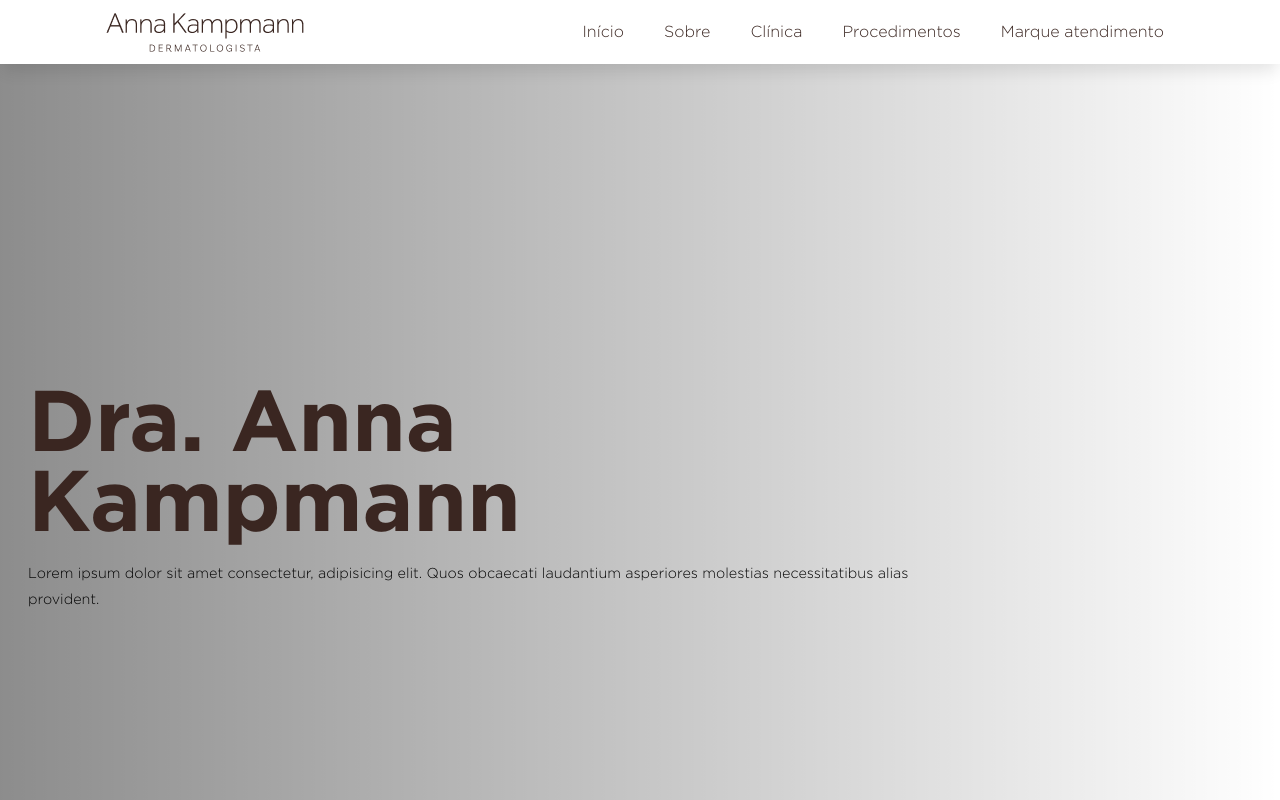
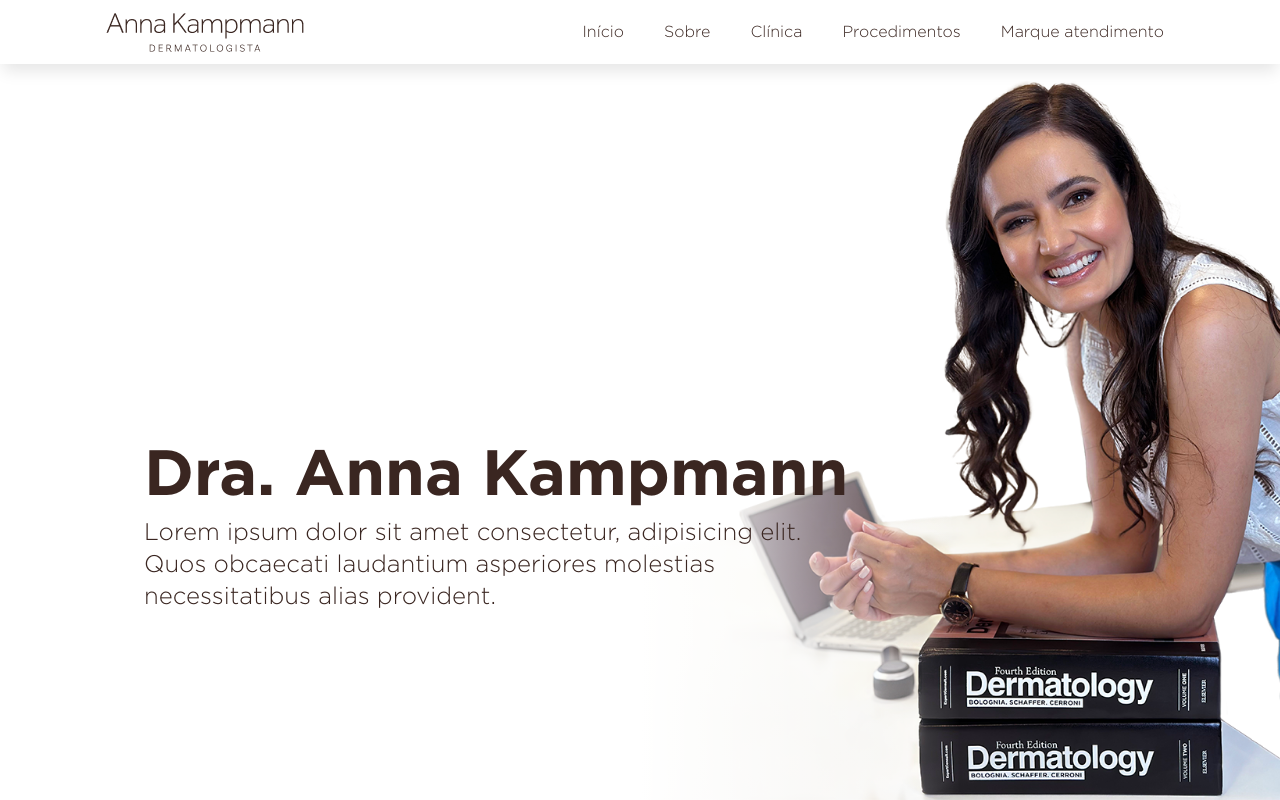
Before and after one commit to gabrielbigliardi/annakampmann, a Next.js app: page / in a window 1280 px wide. Shown: the top 800 px of the page. Built offline with nearby package versions, Linux system fonts and the light colour scheme.

Commit message:
fix: HERO

```diff
--- a/app/(home)/_components/Hero.tsx
+++ b/app/(home)/_components/Hero.tsx
@@ -3,33 +3,30 @@ import React from 'react'
 
 export default function Hero() {
   return (
-        <section className=''>
-            <div className='h-screen w-screen'>
+    <section className='HERO'>
+      <div className='HERO-image-container'>
 
-                <div className='gradient '>
-                </div>
         <Image
           src={'/anna_hero_2.png'}
           alt='Anna Kampmann'
           fill
-                    // sizes='(min-width: 768px) 100vw, (min-width: 1024px) 50px'
-                    // objectFit='(min-width: 768px) cover, (min-width: 1024px) contain'
-                    objectFit='cover'
-                    className='hero-photo-mobile'
+          // objectFit='cover'
+          className='HERO-photo-mobile'
         />
-                <Image
+        <div className='HERO-gradient '></div>
+
+        {/* <Image
           src={'/anna_hero_2.png'}
           alt='Anna Kampmann'
-                    fill
-                    // sizes='(min-width: 768px) 100vw, (min-width: 1024px) 50px'
-                    // objectFit='(min-width: 768px) cover, (min-width: 1024px) contain'
-                    objectFit='contain'
-                    className='hero-photo-desktop'
-                />
+          width={976}
+          height={976}
+          // fill
+          // objectFit='contain'
+          className='HERO-photo-desktop'
+        /> */}
       </div>
 
-            <div>
-                <div className=" hero-text">
+      <div className=" HERO-text">
 
         <h1 className="h1">Dra. Anna Kampmann</h1>
         <h2 className="description">
@@ -37,7 +34,6 @@ export default function Hero() {
         </h2>
 
       </div>
-            </div>
     </section>
   )
 }
--- a/app/globals.css
+++ b/app/globals.css
@@ -49,11 +49,7 @@ body {
 }
 
 .h1 {
-  padding-bottom: 1.25rem;
-  font-size: 3rem;
-  font-weight: bold;
-  line-height: 3rem;
-  color: var(--text-color);
+
 }
 
 .h2 {
@@ -100,21 +96,16 @@ body {
   opacity: .8;
 }
 
-.description {
-  font-size: .9rem;
-  line-height: 1.6rem;
-}
 
 
-.gradient {
+/* .gradient {
   z-index: -1;
   position: absolute;
-  /* width:  calc(100% + 200px); */
   width:  100%;
   height: 100%;
   opacity: .45;
   background: linear-gradient(to right, var(--primary-color), transparent);
-}
+}  */
 
 
 
@@ -171,8 +162,6 @@ nav img {
 nav svg {
   color: var(--text-color);
 }
-
-
 
 #sidebar-active {
   display: none;
@@ -276,23 +265,160 @@ nav svg {
 
 
 
-.hero-text {
+
+/* HERO */
+.HERO-image-container {
+  position: relative;
+  width: 100vw;
+  height: 100vh;
+  overflow: hidden;
+
+}
+
+.HERO-photo-mobile {
+  object-fit: cover;
+  opacity: .5;
+  object-fit: 2;
+}
+
+
+.HERO-gradient {
+  width: 100%;
+  height: 100%;
+  background: linear-gradient(to right, var(--primary-color), transparent);
+  opacity: .6;
+
+}
+
+
+.HERO-text {
+  position: absolute;
+  top: 28rem;
+  padding-inline: 1rem;
+  color: #3A2621;
+  z-index: 4;
+}
+
+.HERO-text h1 {
+  padding-bottom: 1.25rem;
+  font-size: 3rem;
+  font-weight: bold;
+  line-height: 3rem;
+  color: var(--text-color);
+}
+
+.HERO-text h2 {
+
+  font-size: 1rem;
+  line-height: 1.6rem;
+}
+
+@media (min-width: 512px) {
+  .HERO-text {
+    padding-inline: 3rem;
+  }
+}
+
+@media (min-width: 786px) {
+  .HERO-text {
+    padding-inline: 6rem;
+  }
+}
+
+@media (min-width: 1090px) {
+  .HERO-gradient {
+    /* overflow: hidden; */
+    background: linear-gradient(to right, white, white, white, transparent, transparent);
+    opacity: 1;
+  }
+
+  .HERO-photo-mobile {
+    object-fit: contain;
+    transform: translateX(15rem);
+    opacity: 1;
+    z-index: -1;
+  }
+
+  .HERO-text h2 {
+    font-size: 1.3rem;
+    width: 70%;
+  }
+
+
+}
+
+@media (min-width: 1280px) {
+
+  .HERO-photo-mobile {
+    object-fit: contain;
+    transform: translateX(22rem);
+  }
+
+  .HERO-text {
+    padding-inline: 9rem;
+  }
+
+  .HERO-text h1 {
+    font-size: 4rem;
+  }
+
+  .HERO-text h2 {
+    font-size: 1.5rem;
+    line-height: 2rem;
+    max-width: 70%;
+  }
+}
+
+@media (min-width: 1536px) {
+  .HERO-photo-mobile {
+    object-fit: contain;
+    transform: translateX(30rem);
+  }
+  .HERO-text h1 {
+    font-size: 6rem;
+    margin-bottom: 2rem;
+  }
+}
+
+
+
+
+/* .hero-text {
   position: absolute;
   width: 100%;
   padding: 1.75rem;
   top: 24rem;
 }
 
-.hero-photo-desktop {
+.HERO-photo-desktop {
   display: none;
 }
 
-.hero-photo-mobile {
+.HERO-photo-mobile {
   z-index: -5;
   padding-top: 5rem;
   opacity: 0.25;
 }
 
+@media (min-width: 768px) {
+  .gradient {
+    z-index: -1;
+    height: 100%;
+    background: linear-gradient(to right, rgb(255, 255, 255), transparent);
+
+  }
+
+  .hero-text {
+    top: 22rem;
+    width: 75%;
+  }
+
+  .hero-photo-mobile {
+    display: none;
+  }
+
+
+} */
 
 
 
@@ -366,25 +492,7 @@ nav svg {
   opacity: .8;
 }
 
-@media (min-width: 768px) {
-  .gradient {
-    z-index: -1;
-    height: 100%;
-    background: linear-gradient(to right, rgba(0,0,0,10), transparent);
 
-  }
-
-  .hero-text {
-    top: 22rem;
-    width: 75%;
-  }
-
-  .hero-photo-mobile {
-    display: none;
-  }
-
-
-}
 
 @media (min-width: 1024px) {
   .h1 {
```
Lines whose indentation alone changed are shown as unchanged.
